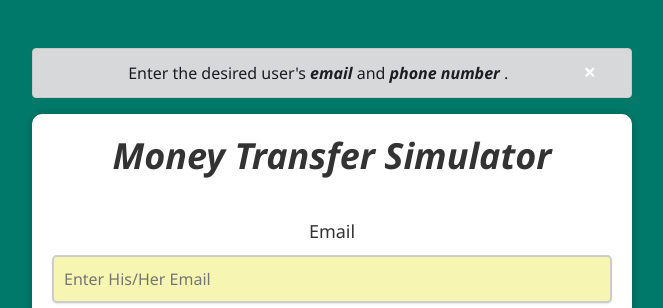
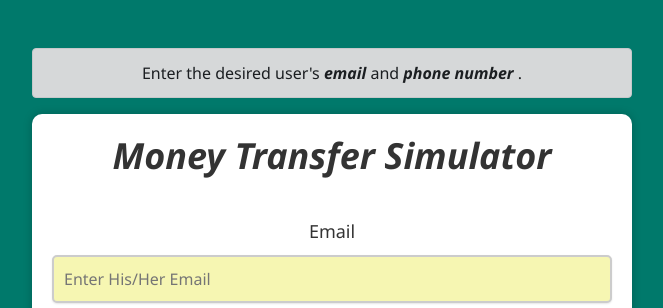
Before and after one commit to AliReza7222/gym_site, a Django app: template templates/payment/money_transfer_simulator.html in a window 1280 px wide. Shown: the top 308 px of the page, without its empty margins (308-971 px from the left). Run offline with Django 4.2, Linux system fonts and the light colour scheme; the template is opened without the code that fills it, so the values that code supplies are empty; parts of the project's set-up code (start-up, migrations or seed data) failed here and were passed over; some libraries are stand-ins or nearby versions.

Commit message:
close help message removed

```diff
--- a/templates/payment/money_transfer_simulator.html
+++ b/templates/payment/money_transfer_simulator.html
@@ -8,7 +8,7 @@
 
 {% block help_message %}
 <div class="alert alert-dark" role="alert">
-    <span class="closebtn" onclick="this.parentElement.style.display='none';" dir="rtl">&times;</span>
+
     Enter the desired user's <b><em>email</em></b> and <b><em>phone number </em></b>.
 </div>
 {% endblock %}
```
